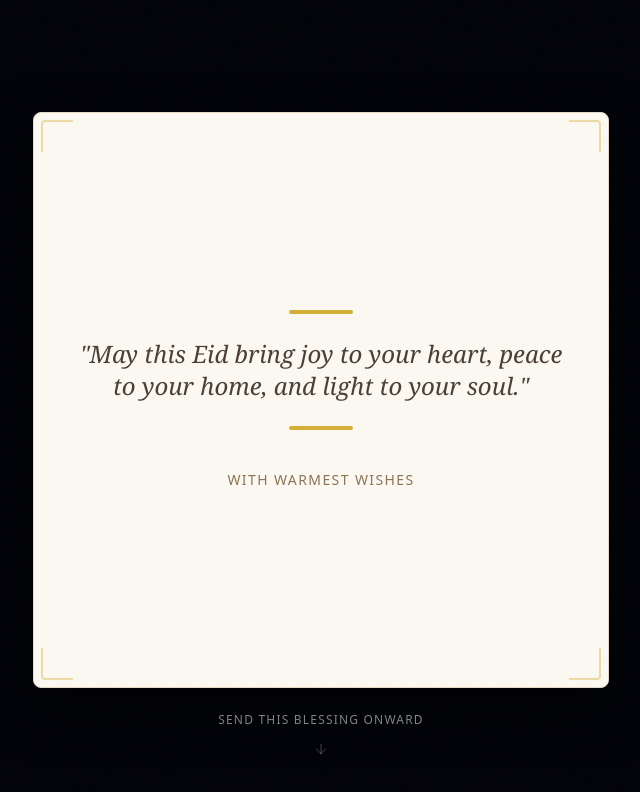
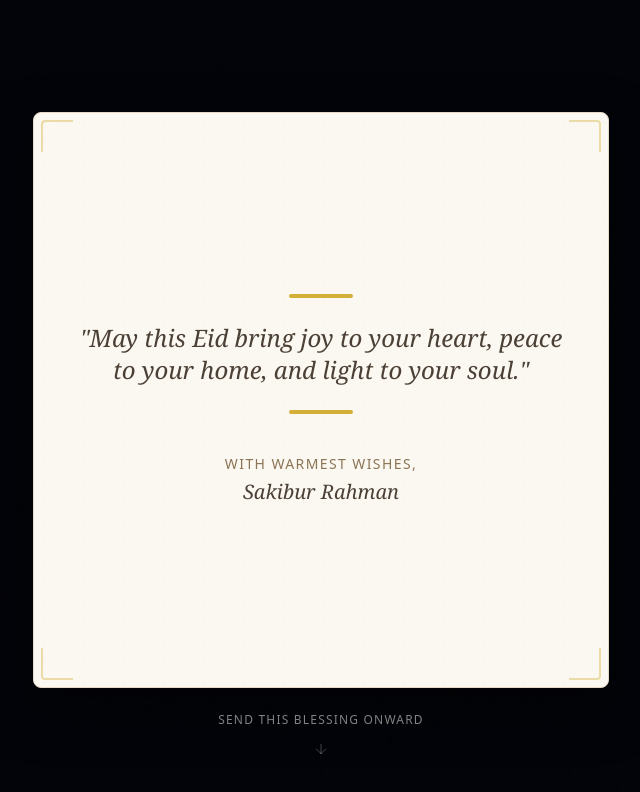
Before and after one commit to SakiburRahman07/Eid-Greeting-, a Next.js app: page / in a window 1280 px wide. Shown: the top 792 px of the page, without its empty margins (319-959 px from the left). Built offline with nearby package versions, Linux system fonts and the light colour scheme.

Commit message:
feat: implement `Scene10KeepsakeFinale` component featuring a scroll-animated keepsake card with an opening envelope effect.

```diff
--- a/src/components/scenes/Scene10_KeepsakeFinale.tsx
+++ b/src/components/scenes/Scene10_KeepsakeFinale.tsx
@@ -32,9 +32,14 @@ export const Scene10KeepsakeFinale = ({ scrollYProgress }: { scrollYProgress: an
                "May this Eid bring joy to your heart, peace to your home, and light to your soul."
              </p>
              <div className="w-16 h-1 bg-[#d4af37] rounded-full mx-auto" />
-             <p className="text-[10px] md:text-sm tracking-widest uppercase mt-2 md:mt-4 text-[#8b7355]">
-               With Warmest Wishes
-             </p>
+             <div className="mt-2 md:mt-4 flex flex-col items-center">
+               <p className="text-[10px] md:text-sm tracking-widest uppercase text-[#8b7355]">
+                 With Warmest Wishes,
+               </p>
+               <p className="font-serif text-base md:text-xl italic mt-1 text-[#4a3f35]">
+                 Sakibur Rahman
+               </p>
+             </div>
            </motion.div>
 
            {/* Inner subtle pattern */}
```
